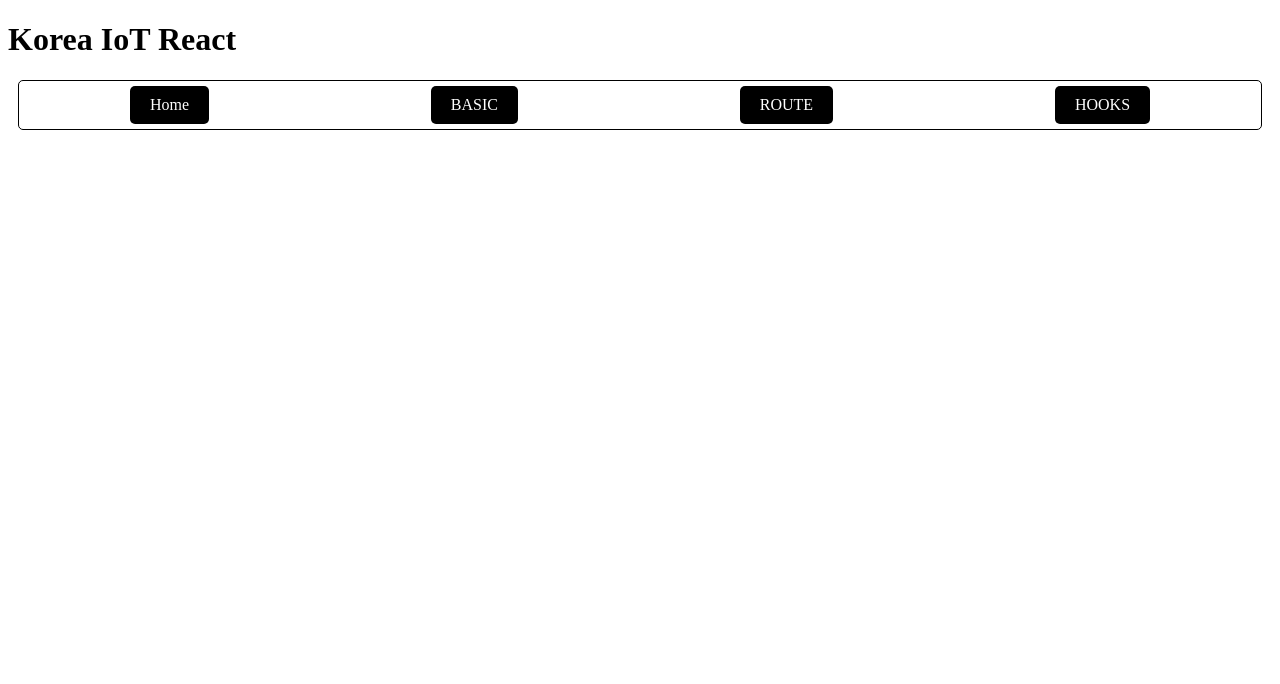
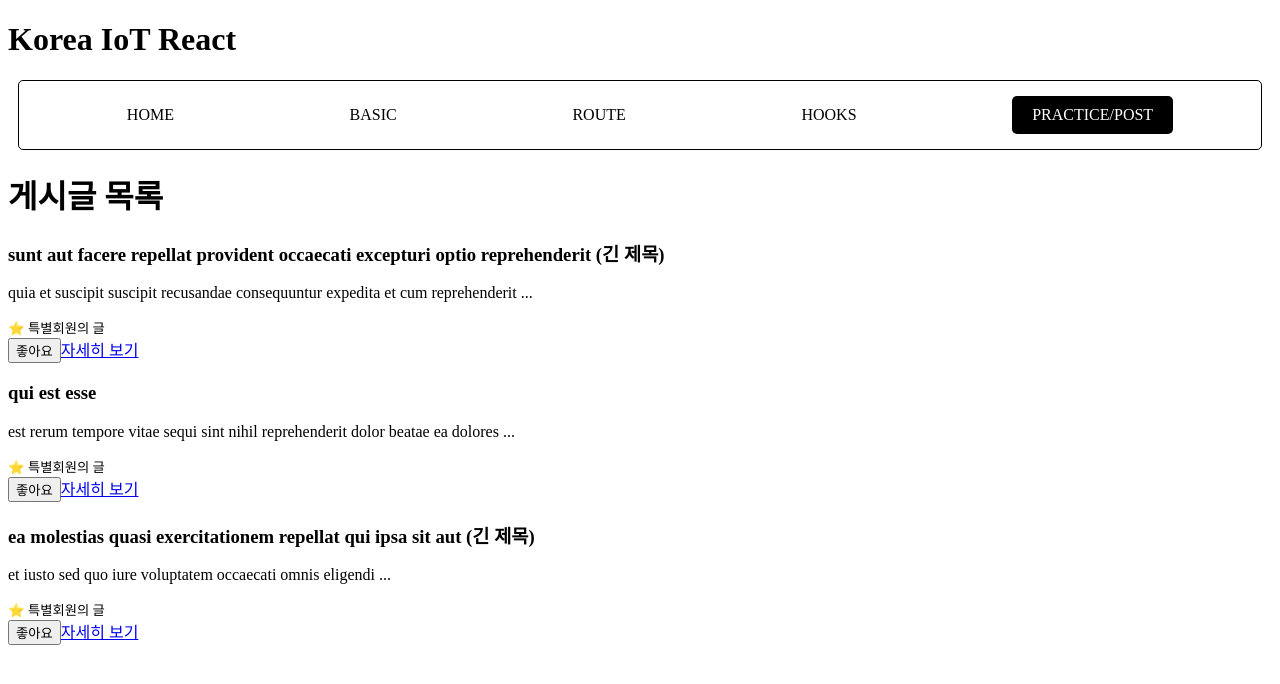
Before and after one commit to AKBINJ/k_iot_frontend, a React (Vite) app in the folder f-iot-react/: page /practice/post in a window 1280 px wide. Shown: the top 684 px of the page. Built offline with nearby package versions, Linux system fonts and the light colour scheme.

Commit message:
20251103 Post

```diff
--- a/f-iot-react/src/App.tsx
+++ b/f-iot-react/src/App.tsx
@@ -3,6 +3,8 @@ import './App.css'
 import Basic from '@/pages/a_basic';
 import RoutePages from '@/pages/b_Route';
 import Navibar from './components/Navibar';
+import PostList from './_practices/a_basic/PostList';
+import PostDetail from './components/PostDetail';
 // 파일명 없으면 무조건! 해당 파일의 index 라는 이름의 파일을 가져옴
 
 function App() {
@@ -21,6 +23,9 @@ function App() {
         */}
         <Route path='/route/*' element={<RoutePages />} />
 
+        <Route path='/practice/post' element={<PostList />} />
+        <Route path='/practice/post/:id' element={<PostDetail />} />
+
       </Routes>
 
     </>
--- /dev/null
+++ b/f-iot-react/src/_practices/a_basic/PostList.tsx
@@ -0,0 +1,18 @@
+import PostCard from '@/components/PostCard'
+import { posts } from '@/data/posts'
+import React from 'react'
+
+function PostList() {
+  return (
+    <div>
+      <h1>게시글 목록</h1>
+      {posts.length > 0 ? (
+        posts.map(post => <PostCard post={post} key = {post.id} />)
+      ) : (
+        <p>게시글이 없습니다.</p>
+      )}
+    </div>
+  )
+}
+
+export default PostList
--- a/f-iot-react/src/components/Navibar.tsx
+++ b/f-iot-react/src/components/Navibar.tsx
@@ -1,5 +1,5 @@
 import React from 'react'
-import { NavLink } from 'react-router-dom'
+import { NavLink } from 'react-router-dom';
 
 //! Link VS NavLink 컴포넌트
 // : a태그와 유사하게 동작
@@ -7,15 +7,14 @@ import { NavLink } from 'react-router-dom'
 // - 해당 링크 클릭 시 이동할 경로(path) 값을 to 속성으로 지정 (필수 속성, href와 유사)
 
 //? 1) Link
-// : 가장 기본적인 페이지 전환 컴포넌트 (a 태그)
+// : 가장 기본 적인 페이지 전환 컴포넌트 (a 태그)
 
 //? 2) NavLink
-// : Link + 현재 활성화 된 페이지 경로에 대한 추가적이 ㄴ스타일 또는 클래스명 적용 가능
+// : Link + 현재 활성화 된 페이지 경로에 대한 추가적인 스타일 또는 클래스명 적용 가능
 //&: 현재 경로에 따라 isActive를 사용하여 스타일이나 클래스를 다르게 지정 가능
 
 function Navibar() {
-  const links = ['/', 'basic', 'route', 'hooks']
-
+  const links = ['/', 'basic', 'route', 'hooks', 'practice/post'];
 
   return (
     <div style={{
@@ -23,6 +22,7 @@ function Navibar() {
       flexWrap: 'wrap',
       justifyContent: 'space-around',
       margin: '10px',
+      padding: '10px 20px',
       border: '1px solid black',
       borderRadius: '5px'
     }}>
@@ -30,7 +30,7 @@ function Navibar() {
         <NavLink
           to={link}
           key={link}
-          style={( isActive ) => ({
+          style={({ isActive }) => ({
             textDecoration: 'none',
             color: isActive ? 'white' : 'black',
             backgroundColor: isActive ? 'black' : 'white',
@@ -39,7 +39,7 @@ function Navibar() {
             borderRadius: '5px'
           })}
         >
-          {link === '/' ? 'Home' : link.toUpperCase()}
+          {link === '/' ? 'HOME' : link.toUpperCase()}
         </NavLink>
       ))}
     </div>
--- a/f-iot-react/src/components/PostCard.tsx
+++ b/f-iot-react/src/components/PostCard.tsx
@@ -1,13 +1,38 @@
+import type { Post } from '@/types/Post';
 import React from 'react'
 import { Link } from 'react-router-dom';
 
+//! PostCarProps 타입 정의
 interface PostCardProps {
-
+  post: Post;
 }
 
-function PostCard() {
+//! PostCard 컴포넌트
+function PostCard({ post }: PostCardProps) {
+  //? 이벤트 핸들러 정의
+  const handleLikeClick = () => {
+    console.log(`좋아요 클릭됨: ${post.id}`);
+  }
+
   return (
-    <div>PostCard</div>
+    <div>
+      {/* 4-1. 제목 길이 조건부: 제목의 길이가 30이 넘으면 제목 뒤에 (긴 제목) 첨부 */}
+      <h3>
+        {post.title.length > 30 ? post.title + " (긴 제목)" : post.title}
+      </h3>
+
+      {/* 본문 */}
+      <p>{post.body}</p>
+
+      {/* 4-2. userId가 1인 경우에만 표시 */}
+      {post.userId === 1 && <small>⭐ 특별회원의 글</small>}
+
+      {/* 5. 버튼 클릭 시 이벤트 핸들러 연결 */}
+      <div>
+        <button onClick={handleLikeClick}>좋아요</button>
+        <Link to={`/practice/post/${post.id}`}>자세히 보기</Link>
+      </div>
+    </div>
   )
 }
 
--- a/f-iot-react/src/components/PostDetail.tsx
+++ b/f-iot-react/src/components/PostDetail.tsx
@@ -0,0 +1,16 @@
+import React from 'react'
+import { useParams } from 'react-router-dom'
+
+function PostDetail() {
+  //? useParams 호출 시 URL의 변수들을 객체로 반환
+  const params = useParams();
+  console.log(params);
+
+  return (
+    <div>
+      <h1>User ID: {params.id}</h1>
+    </div>
+  )
+}
+
+export default PostDetail
--- a/f-iot-react/src/data/posts.ts
+++ b/f-iot-react/src/data/posts.ts
@@ -0,0 +1,29 @@
+//! posts.ts (data 폴더)
+// : "Post 타입의 게시글 데이터"를 저장하는 배열 (Post[])
+
+import type { Post } from "@/types/Post";
+
+//? mock(가짜의) data
+// : 실제 데이터가 아닌, 개발 및 테스트를 목적으로 임의로 만든 가짜 샘플 데이터
+
+export const posts: Post[] = [
+  {
+    userId: 1,
+    id: 1,
+    title:
+      "sunt aut facere repellat provident occaecati excepturi optio reprehenderit",
+    body: "quia et suscipit suscipit recusandae consequuntur expedita et cum reprehenderit ...",
+  },
+  {
+    userId: 1,
+    id: 2,
+    title: "qui est esse",
+    body: "est rerum tempore vitae sequi sint nihil reprehenderit dolor beatae ea dolores ...",
+  },
+  {
+    userId: 1,
+    id: 3,
+    title: "ea molestias quasi exercitationem repellat qui ipsa sit aut",
+    body: "et iusto sed quo iure voluptatem occaecati omnis eligendi ...",
+  },
+];
```
Also changed, not shown: f-iot-react/src/pages/b_Route/B_useParams.tsx (added, +41 -0 lines), f-iot-react/src/types/Post.ts (+8 -0 lines), f-iot-react/src/_practices/a_basic/_1Component.ts (renamed from f-iot-react/src/_practices/a_basic/_1.Component.ts), f-iot-react/src/pages/PostList.tsx (deleted).
